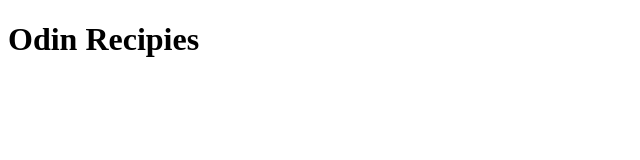
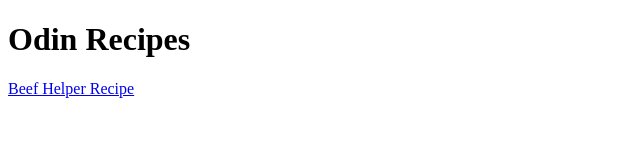
Before and after one commit to mtwomey19/odin-recipes, a plain HTML site: page index.html in a window 1280 px wide. Shown: the whole page, without its empty margins (0-640 px from the left). Drawn offline with Linux system fonts and the light colour scheme.

Commit message:
Link index.html to beef-helper.html

```diff
--- a/index.html
+++ b/index.html
@@ -2,10 +2,11 @@
 <html lang="en">
     <head>
         <meta charset="UTF-8">
-        <title>Odin Recipies</title>
+        <title>Odin Recipes</title>
     </head>
 
     <body>
-        <h1>Odin Recipies</h1>
+        <h1>Odin Recipes</h1>
+        <a href="./recipes/beef-helper.html">Beef Helper Recipe</a>
     </body>
 </html>
```
Also changed, not shown: recipes/beef-helper.html (+11 -0 lines).
